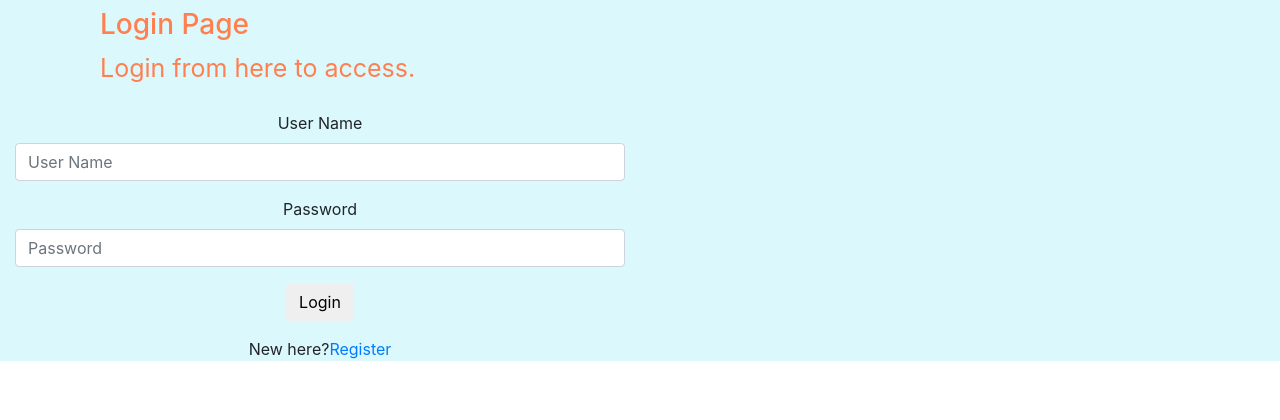
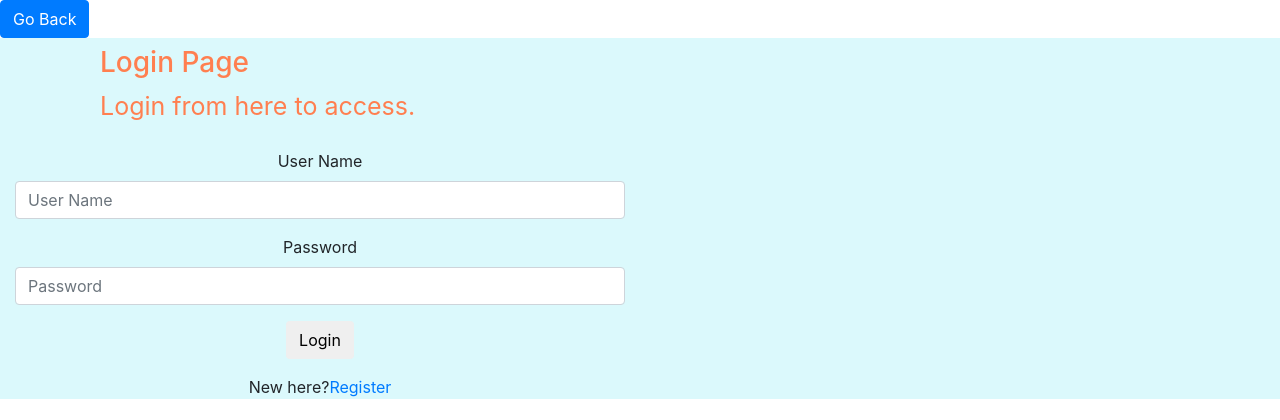
Before and after one commit to muhammad10698/Group-16-, a Django app: template templates/login.html in a window 1280 px wide. Shown: the top 420 px of the page. Run offline with Django 3.2, Linux system fonts and the light colour scheme; the template is opened without the code that fills it, so the values that code supplies are empty; some libraries are stand-ins or nearby versions.

Commit message:
עדכון Go Back Button

```diff
--- a/templates/login.html
+++ b/templates/login.html
@@ -1,4 +1,5 @@
 {% load static %}
+  <button class="btn btn-primary" onclick="history.back()">Go Back</button>
 {% block style %}
     <style>
 
```
Also changed, not shown: db.sqlite3.
